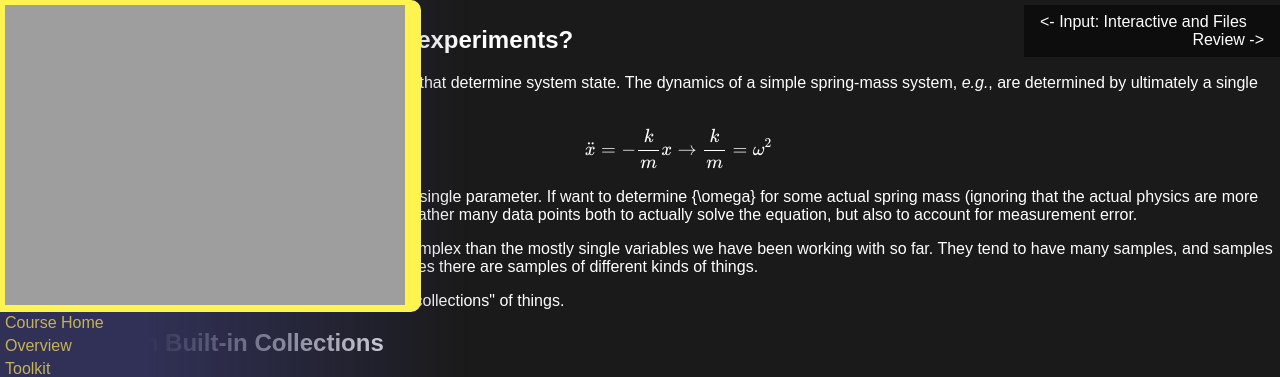
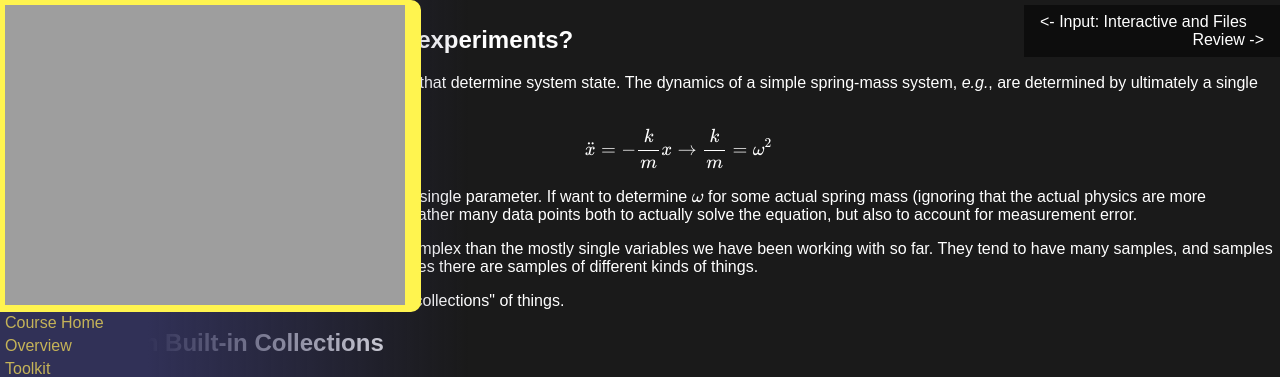
Before and after one commit to AIMS-Ghana/python-course, a Jekyll site: the page built from _days/10_lists.md, in a window 1280 px wide and 900 px high. Shown: the top 377 px of the window. Built offline with Jekyll 4.4.1, drawn with Linux system fonts in a browser that asks for light colours; formulas are drawn with MathJax 3.

Commit message:
updates / reorg on final sessions

```diff
--- a/_days/10_lists.md
+++ b/_days/10_lists.md
@@ -15,7 +15,7 @@ a single parameter:
 \end{align}
 
 But the physical world is quite messier than that single parameter.  If want to
-determine \{\omega\} for some actual spring mass (ignoring that the actual
+determine \\(\omega\\) for some actual spring mass (ignoring that the actual
 physics are more complicated than this idealization), we need to gather many
 data points both to actually solve the equation, but also to account for
 measurement error.
```
Also changed, not shown: _days/12_numpy.md (added, +26 -0 lines), _days/13_numpy.md (deleted, +0 -3 lines), _days/11_review.md (renamed from _days/12_review.md), _days/13_scipy.md (renamed from _days/14_scipy.md), _days/14_project.md (renamed from _days/15_project.md).
